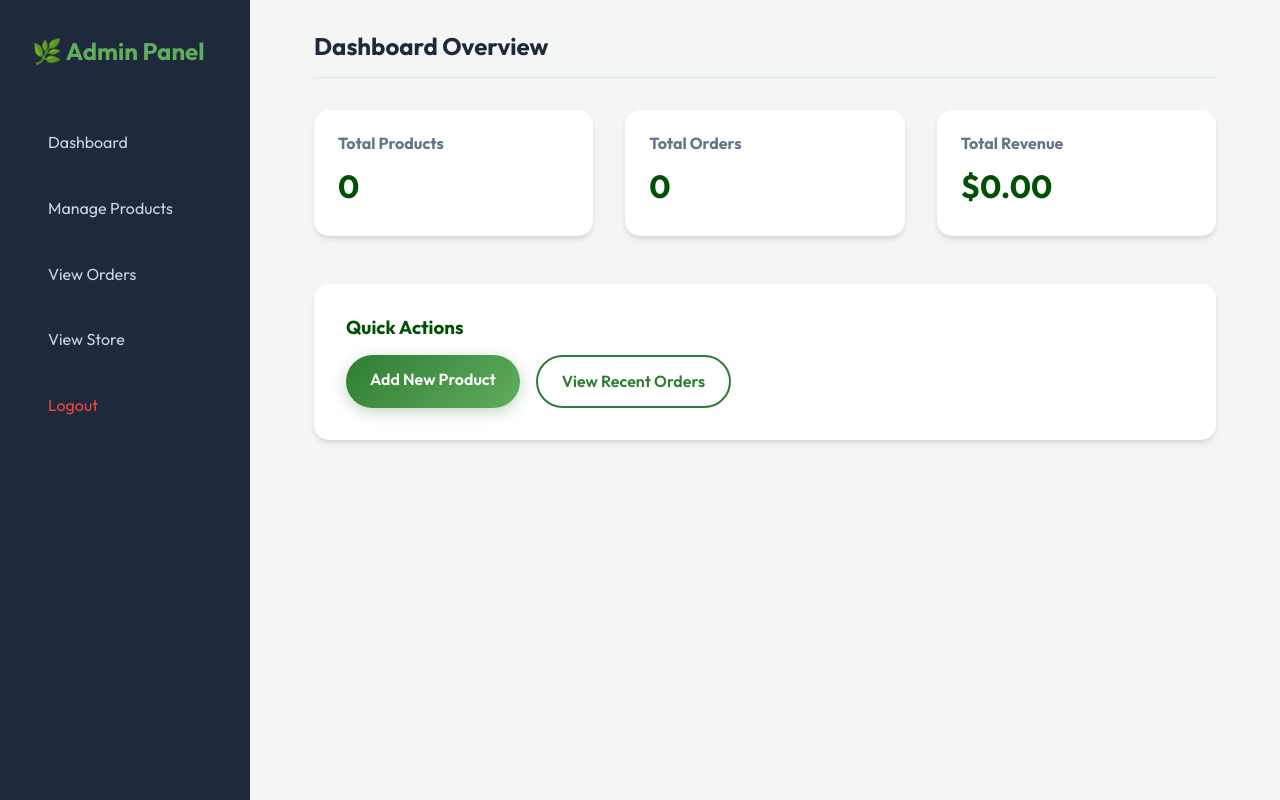
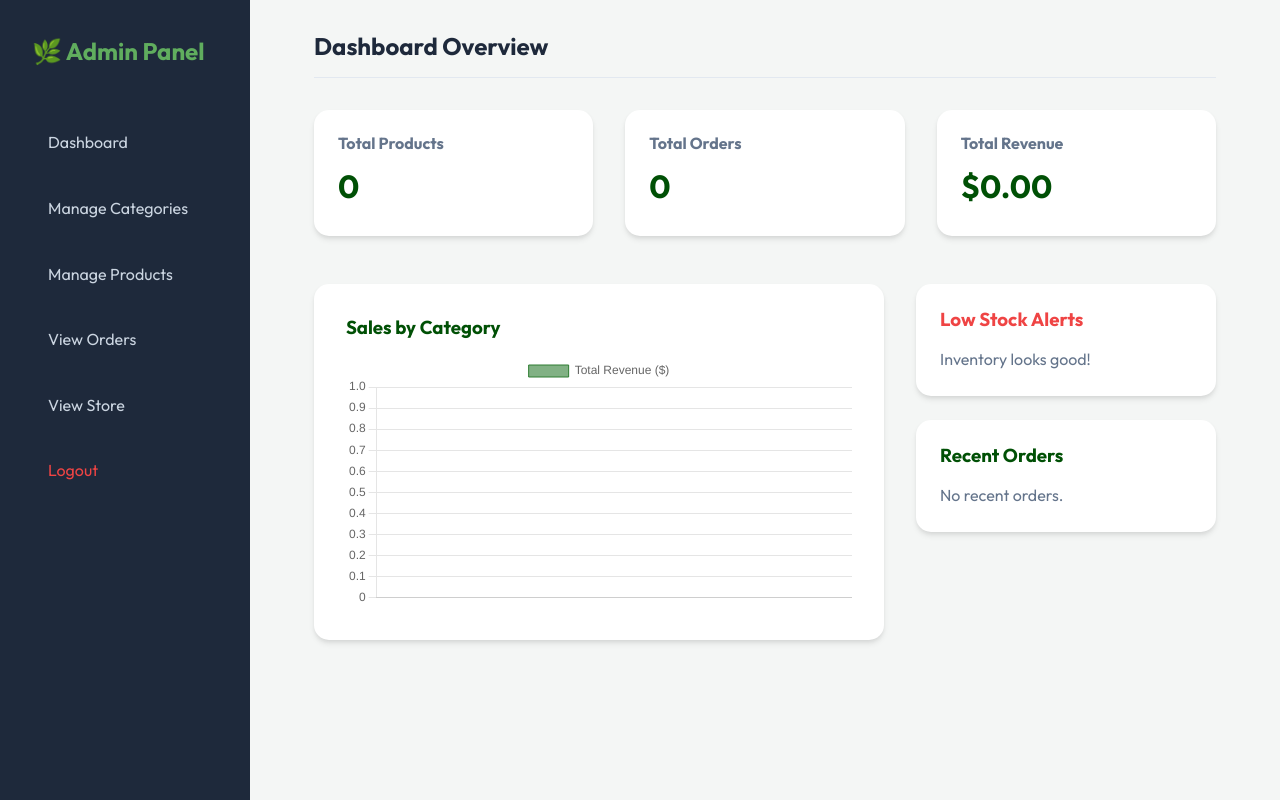
Before and after one commit to maqboolhussain914-ops/Paradise-Nursery-Online-Plant-Seed-Store, a Flask app: page /admin in a window 1280 px wide. Run offline with Flask 3, Linux system fonts and the light colour scheme; the visitor is signed in with stand-in values (Sample User, id 1); data that the repository does not hold is empty.

Commit message:
Enhance Admin Panel with charts, category CRUD, and order updates

```diff
--- a/app.py
+++ b/app.py
@@ -108,7 +108,15 @@
 @admin_required
 def admin_dashboard():
     stats = db.get_dashboard_stats()
-    return render_template('admin/dashboard.html', stats=stats)
+    low_stock = db.get_low_stock_products(threshold=15)
+    recent_orders = db.get_recent_orders(limit=5)
+    sales_data = db.get_sales_by_category()
+
+    # Prepare data for Chart.js
+    chart_labels = [row['label'] for row in sales_data] if sales_data else []
+    chart_values = [row['data'] for row in sales_data] if sales_data else []
+
+    return render_template('admin/dashboard.html', stats=stats, low_stock=low_stock, recent_orders=recent_orders, chart_labels=chart_labels, chart_values=chart_values)
 
 @app.route('/admin/products')
 @admin_required
@@ -177,5 +185,65 @@
     orders = db.get_all_orders()
     return render_template('admin/orders.html', orders=orders)
 
+@app.route('/admin/orders/update/<int:order_id>', methods=['POST'])
+@admin_required
+def admin_update_order_status(order_id):
+    status = request.form.get('status')
+    if db.update_order_status(order_id, status):
+        flash('Order status updated successfully.', 'success')
+    else:
+        flash('Error updating order status.', 'error')
+    return redirect(url_for('admin_orders'))
+
+@app.route('/admin/categories')
+@admin_required
+def admin_categories():
+    categories = db.get_all_categories()
+    return render_template('admin/categories.html', categories=categories)
+
+@app.route('/admin/categories/add', methods=['GET', 'POST'])
+@admin_required
+def admin_add_category():
+    if request.method == 'POST':
+        name = request.form.get('name')
+        description = request.form.get('description')
+        if db.add_category(name, description):
+            flash('Category added successfully!', 'success')
+            return redirect(url_for('admin_categories'))
+        else:
+            flash('Error adding category.', 'error')
+    return render_template('admin/category_form.html', category=None)
+
+@app.route('/admin/categories/edit/<int:category_id>', methods=['GET', 'POST'])
+@admin_required
+def admin_edit_category(category_id):
+    # Quick fix: fetch all and find the one. For a real app, add a specific DB function.
+    categories = db.get_all_categories()
+    category = next((c for c in categories if c['category_id'] == category_id), None)
+
+    if not category:
+        flash('Category not found.', 'error')
+        return redirect(url_for('admin_categories'))
+
+    if request.method == 'POST':
+        name = request.form.get('name')
+        description = request.form.get('description')
+        if db.update_category(category_id, name, description):
+            flash('Category updated successfully!', 'success')
+            return redirect(url_for('admin_categories'))
+        else:
+            flash('Error updating category.', 'error')
+
+    return render_template('admin/category_form.html', category=category)
+
+@app.route('/admin/categories/delete/<int:category_id>', methods=['POST'])
+@admin_required
+def admin_delete_category(category_id):
+    if db.delete_category(category_id):
+        flash('Category deleted successfully.', 'success')
+    else:
+        flash('Error deleting category (make sure no products belong to it).', 'error')
+    return redirect(url_for('admin_categories'))
+
 if __name__ == '__main__':
     app.run(debug=True, port=5000)
--- a/database.py
+++ b/database.py
@@ -144,3 +144,113 @@
     cursor.close()
     conn.close()
     return stats
+
+# --- Advanced Admin Operations ---
+
+def add_category(category_name, description):
+    conn = get_db_connection()
+    if not conn: return False
+    cursor = conn.cursor()
+    try:
+        cursor.execute("SELECT MAX(category_id) FROM categories")
+        result = cursor.fetchone()
+        next_id = 1 if result[0] is None else result[0] + 1
+
+        cursor.execute("INSERT INTO categories (category_id, category_name, description) VALUES (%s, %s, %s)", (next_id, category_name, description))
+        conn.commit()
+        return True
+    except Error as e:
+        print(f"Error adding category: {e}")
+        return False
+    finally:
+        cursor.close()
+        conn.close()
+
+def update_category(category_id, category_name, description):
+    conn = get_db_connection()
+    if not conn: return False
+    cursor = conn.cursor()
+    try:
+        cursor.execute("UPDATE categories SET category_name=%s, description=%s WHERE category_id=%s", (category_name, description, category_id))
+        conn.commit()
+        return True
+    except Error as e:
+        print(f"Error updating category: {e}")
+        return False
+    finally:
+        cursor.close()
+        conn.close()
+
+def delete_category(category_id):
+    conn = get_db_connection()
+    if not conn: return False
+    cursor = conn.cursor()
+    try:
+        cursor.execute("DELETE FROM categories WHERE category_id=%s", (category_id,))
+        conn.commit()
+        return True
+    except Error as e:
+        print(f"Error deleting category: {e}")
+        return False
+    finally:
+        cursor.close()
+        conn.close()
+
+def update_order_status(order_id, status):
+    conn = get_db_connection()
+    if not conn: return False
+    cursor = conn.cursor()
+    try:
+        cursor.execute("UPDATE orders SET status=%s WHERE order_id=%s", (status, order_id))
+        conn.commit()
+        return True
+    except Error as e:
+        print(f"Error updating order status: {e}")
+        return False
+    finally:
+        cursor.close()
+        conn.close()
+
+def get_low_stock_products(threshold=15):
+    conn = get_db_connection()
+    if not conn: return []
+    cursor = conn.cursor(dictionary=True)
+    cursor.execute("SELECT p.*, c.category_name FROM products p JOIN categories c ON p.category_id = c.category_id WHERE p.stock_quantity <= %s ORDER BY p.stock_quantity ASC", (threshold,))
+    products = cursor.fetchall()
+    cursor.close()
+    conn.close()
+    return products
+
+def get_recent_orders(limit=5):
+    conn = get_db_connection()
+    if not conn: return []
+    cursor = conn.cursor(dictionary=True)
+    cursor.execute("""
+        SELECT o.*, u.first_name, u.last_name
+        FROM orders o
+        JOIN users u ON o.user_id = u.user_id
+        ORDER BY o.order_date DESC LIMIT %s
+    """, (limit,))
+    orders = cursor.fetchall()
+    cursor.close()
+    conn.close()
+    return orders
+
+def get_sales_by_category():
+    conn = get_db_connection()
+    if not conn: return []
+    cursor = conn.cursor(dictionary=True)
+    cursor.execute("""
+        SELECT c.category_name as label, SUM(oi.quantity * oi.price_at_purchase) as data
+        FROM order_items oi
+        JOIN products p ON oi.product_id = p.product_id
+        JOIN categories c ON p.category_id = c.category_id
+        GROUP BY c.category_id
+    """)
+    data = cursor.fetchall()
+    cursor.close()
+    conn.close()
+    # Convert Decimals to float for JSON serialization
+    for row in data:
+        row['data'] = float(row['data'])
+    return data
--- a/templates/admin/base.html
+++ b/templates/admin/base.html
@@ -5,6 +5,7 @@
     <meta name="viewport" content="width=device-width, initial-scale=1.0">
     <title>{% block title %}Admin - Paradise Nursery{% endblock %}</title>
     <link rel="stylesheet" href="{{ url_for('static', filename='css/style.css') }}">
+    <script src="https://cdn.jsdelivr.net/npm/chart.js"></script>
     <style>
         .admin-layout {
             display: flex;
@@ -98,6 +99,7 @@
             <a href="{{ url_for('admin_dashboard') }}" class="sidebar-brand">🌿 Admin Panel</a>
             <nav class="sidebar-nav">
                 <a href="{{ url_for('admin_dashboard') }}">Dashboard</a>
+                <a href="{{ url_for('admin_categories') }}">Manage Categories</a>
                 <a href="{{ url_for('admin_products') }}">Manage Products</a>
                 <a href="{{ url_for('admin_orders') }}">View Orders</a>
                 <a href="{{ url_for('index') }}" target="_blank">View Store</a>
--- a/templates/admin/dashboard.html
+++ b/templates/admin/dashboard.html
@@ -18,11 +18,68 @@
     </div>
 </div>
 
-<div style="background: white; padding: 2rem; border-radius: 15px; box-shadow: var(--shadow-sm);">
-    <h3 style="margin-bottom: 1rem; color: var(--primary-dark);">Quick Actions</h3>
-    <div style="display: flex; gap: 1rem;">
-        <a href="{{ url_for('admin_add_product') }}" class="btn btn-primary">Add New Product</a>
-        <a href="{{ url_for('admin_orders') }}" class="btn btn-outline">View Recent Orders</a>
+<div style="display: flex; gap: 2rem; margin-bottom: 3rem; flex-wrap: wrap;">
+    <div style="flex: 2; min-width: 400px; background: white; padding: 2rem; border-radius: 15px; box-shadow: var(--shadow-sm);">
+        <h3 style="margin-bottom: 1rem; color: var(--primary-dark);">Sales by Category</h3>
+        <canvas id="salesChart"></canvas>
+    </div>
+    <div style="flex: 1; min-width: 300px; display: flex; flex-direction: column; gap: 1.5rem;">
+        <div style="background: white; padding: 1.5rem; border-radius: 15px; box-shadow: var(--shadow-sm);">
+            <h3 style="margin-bottom: 1rem; color: #ef4444;">Low Stock Alerts</h3>
+            {% if low_stock %}
+                <ul style="list-style: none; padding: 0;">
+                {% for item in low_stock %}
+                    <li style="display: flex; justify-content: space-between; padding: 0.5rem 0; border-bottom: 1px solid var(--border-color);">
+                        <span>{{ item.name }}</span>
+                        <span style="color: #ef4444; font-weight: bold;">{{ item.stock_quantity }} left</span>
+                    </li>
+                {% endfor %}
+                </ul>
+            {% else %}
+                <p style="color: var(--text-secondary);">Inventory looks good!</p>
+            {% endif %}
+        </div>
+        <div style="background: white; padding: 1.5rem; border-radius: 15px; box-shadow: var(--shadow-sm);">
+            <h3 style="margin-bottom: 1rem; color: var(--primary-dark);">Recent Orders</h3>
+            {% if recent_orders %}
+                <ul style="list-style: none; padding: 0;">
+                {% for order in recent_orders %}
+                    <li style="display: flex; justify-content: space-between; padding: 0.5rem 0; border-bottom: 1px solid var(--border-color);">
+                        <span>#{{ order.order_id }} - {{ order.first_name }}</span>
+                        <span style="font-weight: bold;">${{ "%.2f"|format(order.total_amount) }}</span>
+                    </li>
+                {% endfor %}
+                </ul>
+            {% else %}
+                <p style="color: var(--text-secondary);">No recent orders.</p>
+            {% endif %}
+        </div>
     </div>
 </div>
+
+<script>
+    const ctx = document.getElementById('salesChart').getContext('2d');
+    const salesChart = new Chart(ctx, {
+        type: 'bar',
+        data: {
+            labels: {{ chart_labels | safe }},
+            datasets: [{
+                label: 'Total Revenue ($)',
+                data: {{ chart_values | safe }},
+                backgroundColor: 'rgba(46, 125, 50, 0.6)',
+                borderColor: 'rgba(46, 125, 50, 1)',
+                borderWidth: 1,
+                borderRadius: 5
+            }]
+        },
+        options: {
+            responsive: true,
+            scales: {
+                y: {
+                    beginAtZero: true
+                }
+            }
+        }
+    });
+</script>
 {% endblock %}
```
Also changed, not shown: templates/admin/categories.html (added, +38 -0 lines), templates/admin/category_form.html (added, +24 -0 lines), templates/admin/orders.html (+9 -9 lines).
